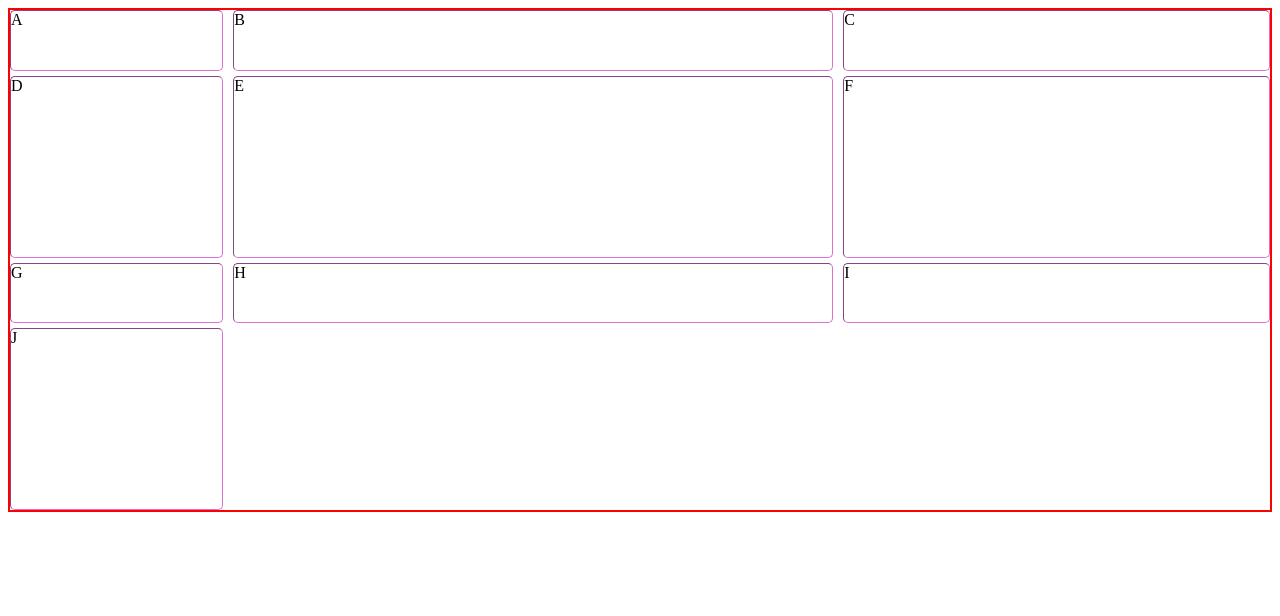
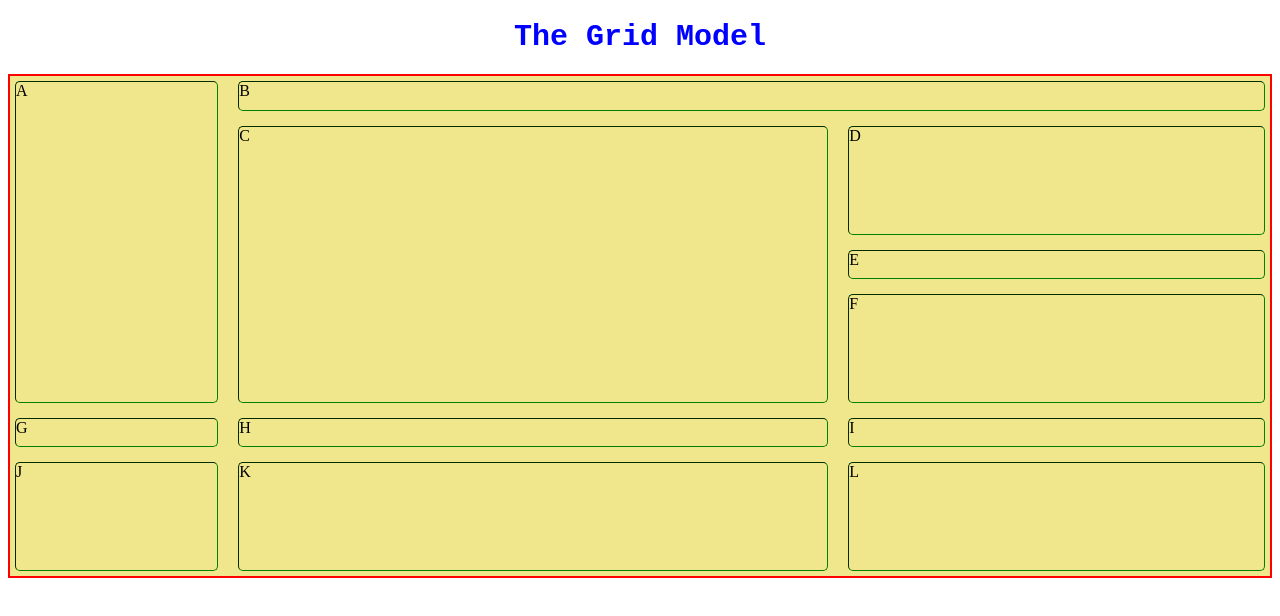
Before and after one commit to SurajanShrestha/First-Repository, a plain HTML site: page grid.html in a window 1280 px wide. Drawn offline with Linux system fonts and the light colour scheme.

Commit message:
Grid Updated

```diff
--- a/grid.html
+++ b/grid.html
@@ -6,6 +6,9 @@
 	<link rel="stylesheet" type="text/css" href="./grid_css.css">
 </head>
 <body>
+	<header>
+		<h1>The Grid Model</h1>
+	</header>
 	<main>
 		<div class="grid">
 			<div class="box a">A</div>
@@ -18,6 +21,8 @@
 			<div class="box h">H</div>
 			<div class="box i">I</div>
 			<div class="box j">J</div>
+			<div class="box k">K</div>
+			<div class="box l">L</div>
 		</div>
 	</main>
 </body>
--- a/grid_css.css
+++ b/grid_css.css
@@ -1,15 +1,35 @@
+
+h1{
+	font-family: monospace;
+	color: blue;
+	text-align: center;
+	font-size: 30px;
+}
 
 .grid{
 	/*width: 1000px;*/
 	height: 500px;
 	display: grid;
 	border: 2px red solid;
-	grid-template: repeat(2,1fr 3fr) / 1fr minmax(50px,600px) 2fr;
-	grid-row-gap: 5px;
-	grid-column-gap: 10px;
+	grid-template: repeat(3,1fr 3fr) / 1fr minmax(50px,600px) 2fr;
+	grid-gap: 5px 10px;
+	background-color: khaki;
 }
 
 .box{
-	border: 1px orchid inset;
+	border: 1px green inset;
 	border-radius: 5px;
+	margin: 5px;
 }
+
+.a{
+	grid-row: 1 / span 4;
+}
+
+.b{
+	grid-column: 2 / span 2;
+}
+
+.c{
+	grid-area: 2 / 2 / span 3 / span 1;
+}
```
